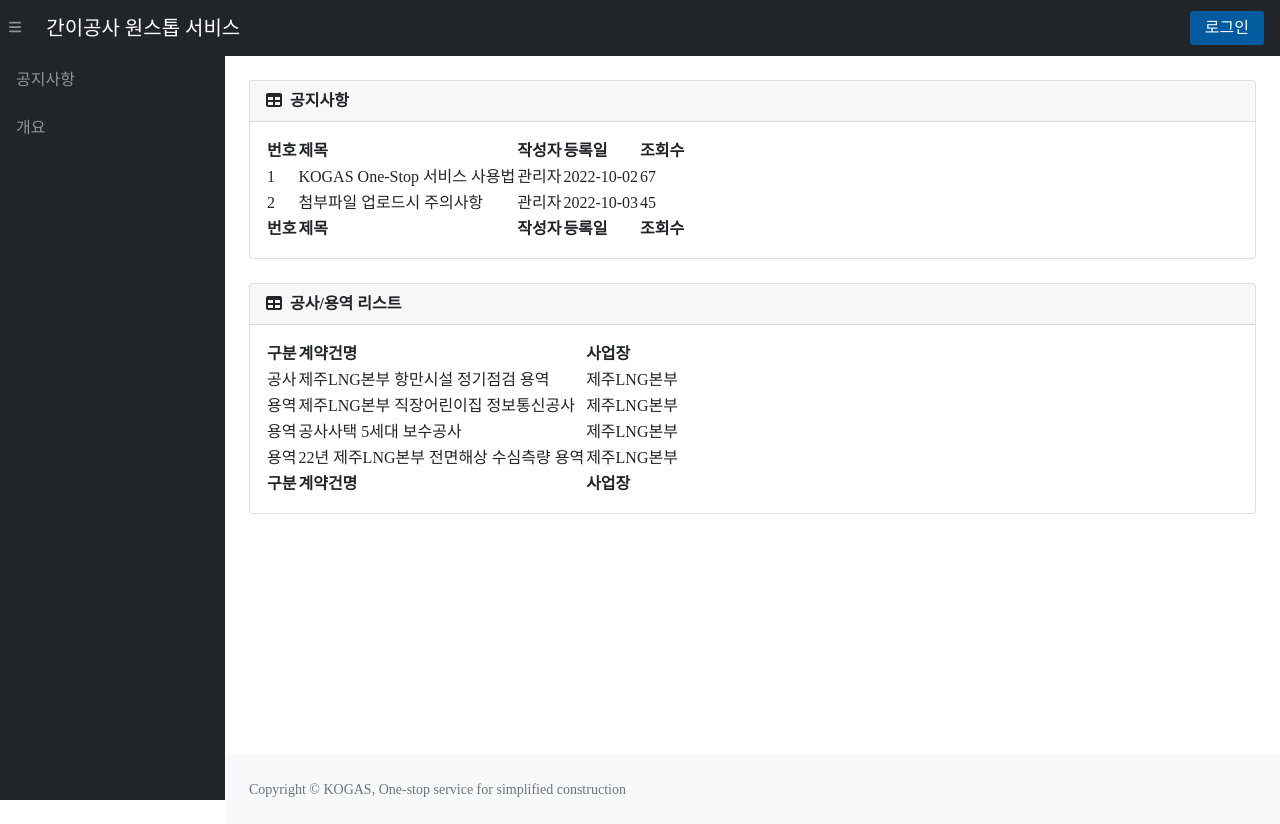
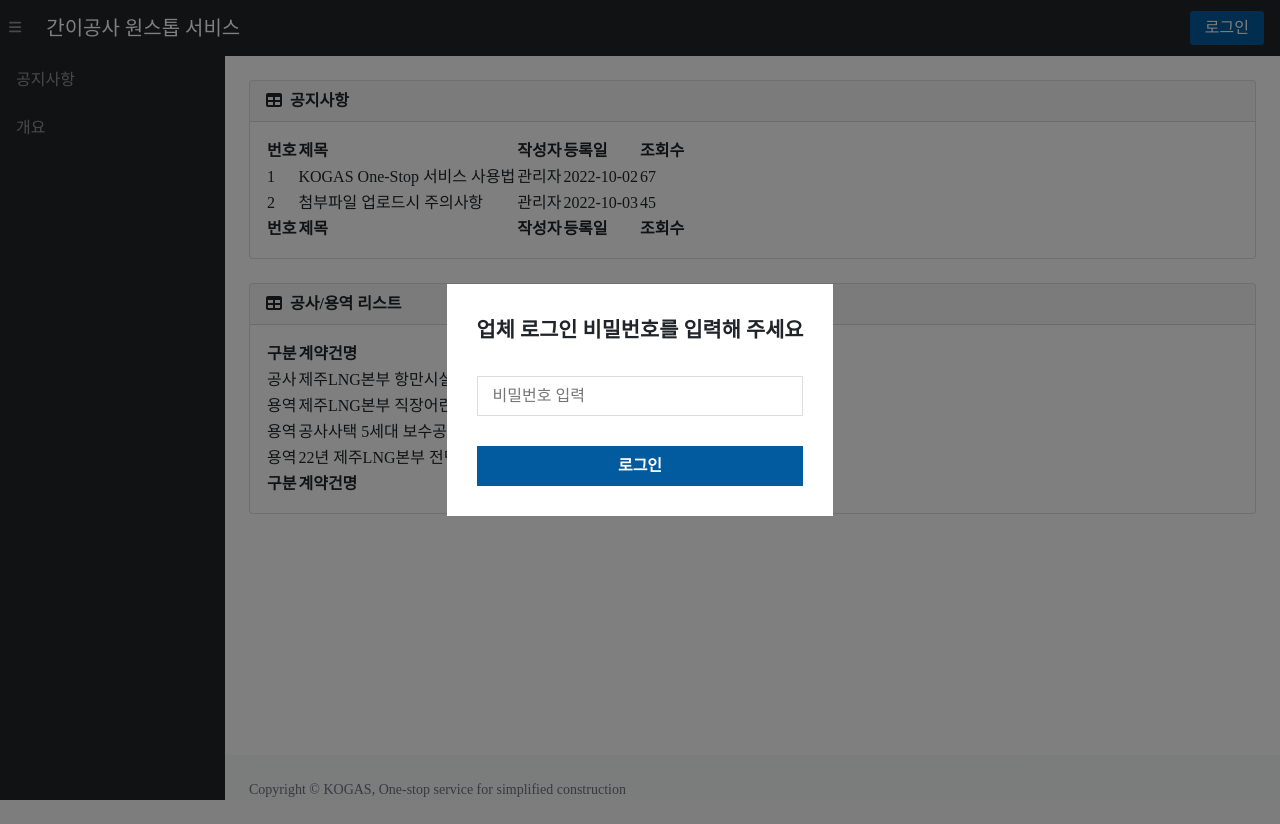
Before and after one commit to goldanghenry/KOGAS_Project, a Flask app: page / in a window 1280 px wide. After the commit the page ends 800 px from the top, so only its background shows below. Run offline with Flask 2, Linux system fonts and the light colour scheme; data comes from the database, SQL or seed files in the repository; some libraries are stand-ins or nearby versions; some web fonts are replaced.

Commit message:
gitflow-feature-stash: passwd

```diff
--- /dev/null
+++ b/static/css/modal.css
@@ -0,0 +1,45 @@
+.modal_bg {
+    width: 100vw;
+    height: 100vh;
+    display: flex;
+    align-items: center;
+    justify-content: center;
+    position: fixed;
+    top: 0;
+    left: 0;
+    background-color: rgb(0, 0, 0, 0.5);
+    z-index: 9999;
+}
+
+.modal_bg .passwd_modal {
+    display: flex;
+    flex-direction: column;
+    align-items: center;
+    justify-content: center;
+    padding: 30px;
+    background: #fff;
+}
+
+.modal_bg .passwd_modal p {
+    font-size: 1.3rem;
+    font-weight: 600;
+    margin: 0;
+}
+
+.modal_bg .passwd_modal input {
+    width: 100%;
+    height: 40px;
+    margin: 30px 0;
+    padding: 0 15px;
+    border: 1px solid #ddd;
+}
+
+.modal_bg .passwd_modal button {
+    width: 100%;
+    height: 40px;
+    background-color: #025a9f;
+    border: none;
+    color: #fff;
+    font-weight: 600;
+
+}
--- a/templates/index.html
+++ b/templates/index.html
@@ -10,6 +10,7 @@
     <title>KOGAS, One-stop service</title>
     <link href="https://cdn.jsdelivr.net/npm/simple-datatables@latest/dist/style.css" rel="stylesheet" />
     <link rel="stylesheet" href="{{ url_for('static', filename='css/main.css') }}">|
+    <link rel="stylesheet" href="{{ url_for('static', filename='css/modal.css') }}">
     <link rel="shortcut icon" href="/static/favicon.ico">
     <script src="https://use.fontawesome.com/releases/v6.1.0/js/all.js" crossorigin="anonymous"></script>
     <script type="text/javascript" src="https://code.jquery.com/jquery-3.4.1.min.js"></script>
@@ -44,12 +45,14 @@
                 <!-- 유저 이름 및 관리자페이지 이동 버튼  -->
                 <!-- 로그인 -->
                 {% if login == True %}
-                <a href="{{ url_for('serviceStatus') }}"><button class="cBtn find-btn1" style="background-color:cadetblue ;">{{supervisor}}</button></a>
+                <a href="{{ url_for('serviceStatus') }}"><button class="cBtn find-btn1"
+                        style="background-color:cadetblue ;">{{supervisor}}</button></a>
                 {% endif %}
                 {% if login == True %}
                 <form action="{{url_for('logout')}}" method="post" style="display :inline-block;">
                     <input type="hidden" id="userInput" name="userInput">
-                    <button type="submit" class="cBtn find-btn1" style="display :inline-block;" name="free_button" value="free_button" onClick="confirmBooking('{{supervisor}}')"> 로그아웃 </button>
+                    <button type="submit" class="cBtn find-btn1" style="display :inline-block;" name="free_button"
+                        value="free_button" onClick="confirmBooking('{{supervisor}}')"> 로그아웃 </button>
                 </form>
                 {% else %}
                 <a href="{{ url_for('login') }}"><button class="cBtn find-btn1">로그인</button></a>
@@ -175,6 +178,13 @@
                     {% endblock %}
                 </div>
             </main>
+            <div class="modal_bg">
+                <div class="passwd_modal">
+                    <p>업체 로그인 비밀번호를 입력해 주세요</p>
+                    <input type="password" placeholder="비밀번호 입력" />
+                    <button type="button">로그인</button>
+                </div>
+            </div>
             <footer class="py-4 bg-light mt-auto">
                 <div class="container-fluid px-4">
                     <div class="d-flex align-items-center justify-content-between small">
@@ -193,16 +203,17 @@
     <script type="text/javascript" src="https://cdn.jsdelivr.net/npm/slick-carousel@1.8.1/slick/slick.min.js"></script>
     <script>
         function confirmBooking(elem) {
-            if(confirm(elem+', 로그아웃 하시겠습니까?') == true) {
+            if (confirm(elem + ', 로그아웃 하시겠습니까?') == true) {
                 document.getElementById("userInput").value = "True";
             }
             else {
-                 document.getElementById("userInput").value = "False";
-                 return 0;
+                document.getElementById("userInput").value = "False";
+                return 0;
             }
         }
     </script>
     {% block js %}
     {% endblock %}
 </body>
+
 </html>
```
